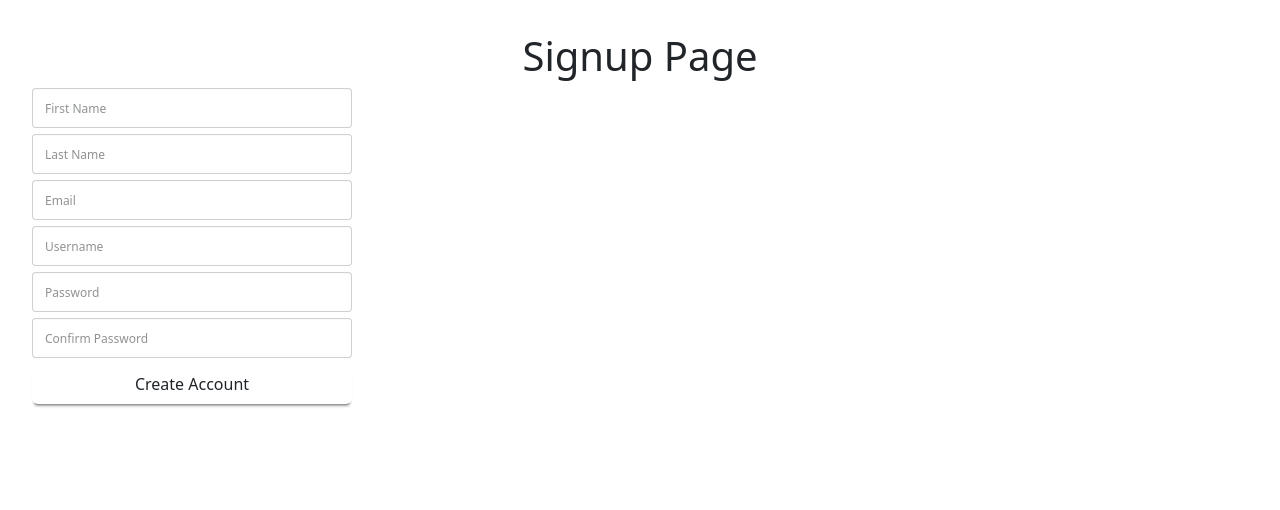
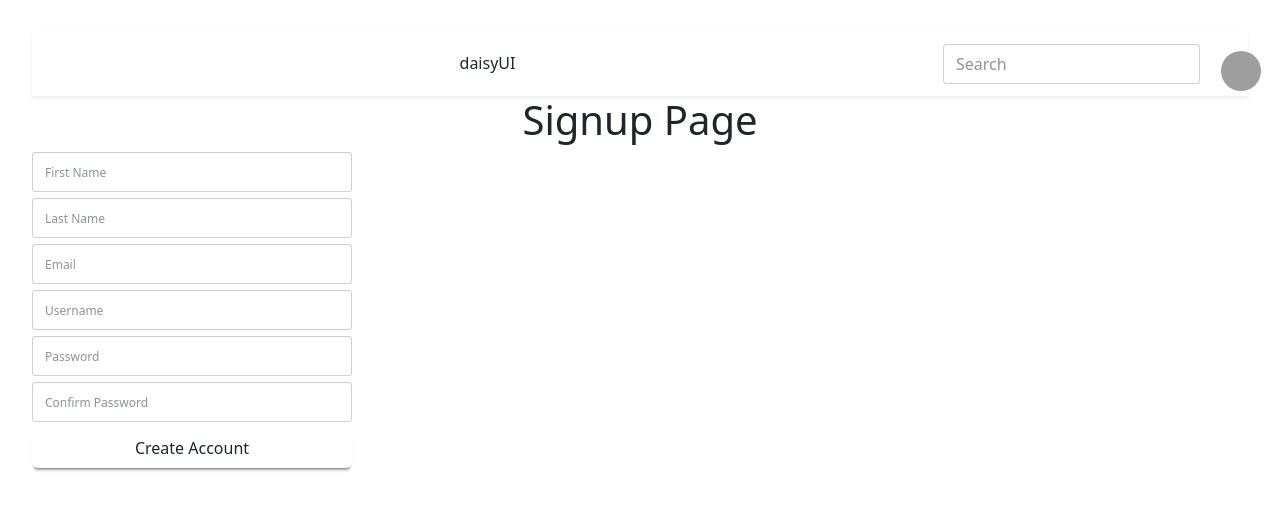
Before and after one commit to chase-coleman/Music-App-Proj, a React (Vite) app in the folder frontend/: page /signup in a window 1280 px wide. Shown: the top 510 px of the page. Built offline with nearby package versions, Linux system fonts and the light colour scheme; grey boxes are pictures that could not be loaded.

Commit message:
created dev branch. added navbar component.

```diff
--- /dev/null
+++ b/frontend/src/components/Navbar.jsx
@@ -0,0 +1,40 @@
+
+
+const Navbar = () => {
+
+  return (
+    <>
+    <div className="navbar bg-base-100 shadow-sm">
+  <div className="flex-1">
+    <a className="btn btn-ghost text-xl">daisyUI</a>
+  </div>
+  <div className="flex gap-2">
+    <input type="text" placeholder="Search" className="input input-bordered w-24 md:w-auto" />
+    <div className="dropdown dropdown-end">
+      <div tabIndex={0} role="button" className="btn btn-ghost btn-circle avatar">
+        <div className="w-10 rounded-full">
+          <img
+            alt="Tailwind CSS Navbar component"
+            src="https://img.daisyui.com/images/stock/photo-1534528741775-53994a69daeb.webp" />
+        </div>
+      </div>
+      <ul
+        tabIndex={0}
+        className="menu menu-sm dropdown-content bg-base-100 rounded-box z-1 mt-3 w-52 p-2 shadow">
+        <li>
+          <a className="justify-between">
+            Profile
+            <span className="badge">New</span>
+          </a>
+        </li>
+        <li><a>Settings</a></li>
+        <li><a>Logout</a></li>
+      </ul>
+    </div>
+  </div>
+</div>
+    </>
+  )
+}
+
+export default Navbar
--- a/frontend/src/pages/HomePage.jsx
+++ b/frontend/src/pages/HomePage.jsx
@@ -1,6 +1,7 @@
 import React from "react";
 import { Link } from "react-router-dom";
 import { Nav } from "react-bootstrap";
+import Navbar from "../components/Navbar";
 
 const login = () => {
 
@@ -9,6 +10,7 @@
 function HomePage() {
   return (
     <>
+    <Navbar />
     <h1>Home Page</h1>
     <Nav.Link as={Link} to="/login">
     Login
--- a/frontend/src/pages/LoginPage.jsx
+++ b/frontend/src/pages/LoginPage.jsx
@@ -1,16 +1,39 @@
-import React from "react";
+import React, { useState } from "react";
 import { Link } from "react-router-dom";
 import { Nav } from "react-bootstrap";
+import axios from "axios";
+import Navbar from "../components/Navbar";
+
+// TO DO : error handling for incorrect user login info
 
 function Login() {
+  // creating state variables for user's username and password that they enter
+  const [username, setUsername] = useState('')
+  const [password, setPassword] = useState('')
+
+  const handleLogin = async () => {
+    const loginUrl = 'http://127.0.0.1:8000/api/v1/users/login/'
+    try{
+      // call backend login view and send user-input data to authenticate
+    const response = await axios.post(loginUrl, {
+      username: username,
+      password: password
+    })
+    console.log(response.data)
+    } catch (error){
+      console.error("Error:", error)
+    }
+  }
+
   return (
     <>
+    <Navbar />
     <h1>Login Page</h1>
     <fieldset className="fieldset">
-        <input type="text" className="input" placeholder="Username" />
-        <input type="text" className="input" placeholder="Password" />
+        <input className="input" onChange={(e) => setUsername(e.target.value)} value={username} type="text" placeholder="Username" />
+        <input className="input" onChange={(e) => setPassword(e.target.value)} value={password} type="text" placeholder="Password" />
       </fieldset>
-      <button class="btn btn-neutral w-[25vw]" >Login</button>
+      <button className="btn btn-neutral w-[25vw]" onClick={handleLogin} >Login</button>
     <Nav.Link as={Link} to="/signup">
     Sign Up
     </Nav.Link>
@@ -19,4 +42,4 @@
 }
 
 export default Login
-// 208e482477d3ccaae4b44597ccc0f2834c6885f7
+// a17946f2225e496c88fa7ea8419d965d5a4f4bf3
--- a/frontend/src/pages/SignUp.jsx
+++ b/frontend/src/pages/SignUp.jsx
@@ -5,6 +5,7 @@
 
 import React, { useState, useEffect } from "react";
 import axios from "axios";
+import Navbar from "../components/Navbar";
 
 
 // TO DO : create verification for account fields like email & password formatting
@@ -52,6 +53,7 @@
 
   return (
     <>
+    <Navbar/>
       <h1>Signup Page</h1>
       <fieldset className="fieldset">
         <input
```
